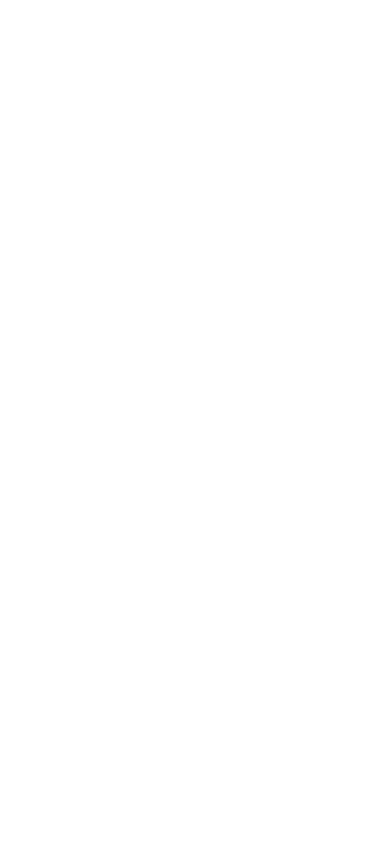
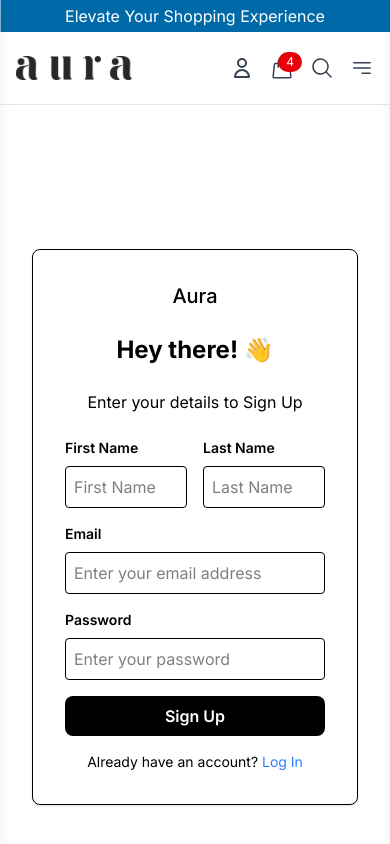
Before and after one commit to kshitijMandave/E_Com, a React (Vite) app in the folder frontend/: page /register in a window 390 px wide. Before the commit this address had no page. Shown: the top 844 px of the page. Built offline with nearby package versions, Linux system fonts and the light colour scheme.

Commit message:
added responsive Login and Register components with fixed layout and image section

```diff
--- a/frontend/src/App.jsx
+++ b/frontend/src/App.jsx
@@ -3,6 +3,8 @@
 import UsreLayout from "./Components/Layout/UsreLayout";
 import Home from "./Pages/Home";
 import { Toaster } from "sonner";
+import Login from "./Pages/Login";
+import Register from "./Pages/Register";
 
 function App() {
   return (
@@ -10,7 +12,9 @@
       <Toaster position="top-right" />
       <Routes>
         <Route path="/" element={<UsreLayout />}>
-          <Route index element={<Home />}></Route>
+          <Route index element={<Home />} />
+          <Route path="login" element={<Login />} />
+          <Route path="register" element={<Register />} />
         </Route>
         <Route>{/*Admin Layout */}</Route>
       </Routes>
--- /dev/null
+++ b/frontend/src/Pages/Login.jsx
@@ -0,0 +1,74 @@
+import { useState } from "react";
+import { Link } from "react-router-dom";
+import loginImg from "./login-image.jpg";
+
+function Login() {
+  const [email, setEmail] = useState("");
+  const [password, setPassword] = useState("");
+
+  return (
+    <div className="flex h-screen">
+      {/* Left side - Form */}
+      <div className="w-full md:w-1/2 flex flex-col justify-center items-center p-8 md:p-12">
+        <form className="w-full max-w-md bg-white p-8 rounded-lg border shadow-sm">
+          <div className="flex justify-center mb-6">
+            <h2 className="text-xl font-medium">Aura</h2>
+          </div>
+          <h2 className="text-2xl font-bold text-center mb-6">Hey there! 👋</h2>
+          <p className="text-center mb-6">
+            Enter your username and password to Login
+          </p>
+
+          <div className="mb-4">
+            <label className="block text-sm font-semibold mb-2">Email</label>
+            <input
+              type="email"
+              value={email}
+              onChange={(e) => setEmail(e.target.value)}
+              className="w-full p-2 border rounded"
+              placeholder="Enter your email address"
+            />
+          </div>
+
+          <div className="mb-4">
+            <label className="block text-sm font-semibold mb-2">Password</label>
+            <input
+              type="password"
+              value={password}
+              onChange={(e) => setPassword(e.target.value)}
+              className="w-full p-2 border rounded"
+              placeholder="Enter your password"
+            />
+          </div>
+
+          <button
+            type="submit"
+            className="w-full bg-black text-white p-2 rounded-lg font-semibold hover:bg-gray-800"
+          >
+            Sign In
+          </button>
+
+          <p className="mt-4 text-center text-sm">
+            Don't have an account?{" "}
+            <Link to="/register" className="text-blue-500 hover:underline">
+              Register
+            </Link>
+          </p>
+        </form>
+      </div>
+
+      {/* Right side - Image */}
+      <div className="hidden md:block w-1/2 bg-gray-800 h-full">
+        <div className="h-full flex flex-col justify-center items-center">
+          <img
+            src={loginImg}
+            alt="Login to Account"
+            className="w-full h-full object-cover"
+          />
+        </div>
+      </div>
+    </div>
+  );
+}
+
+export default Login;
--- /dev/null
+++ b/frontend/src/Pages/Register.jsx
@@ -0,0 +1,106 @@
+import { useState } from "react";
+import { Link } from "react-router-dom";
+import RegImg from "./register-img.jpg";
+
+function Register() {
+  const [firstName, setFirstName] = useState("");
+  const [lastName, setLastName] = useState("");
+  const [email, setEmail] = useState("");
+  const [password, setPassword] = useState("");
+
+  return (
+    <div className="flex h-screen">
+      {/* Left side - Form */}
+      <div className="w-full md:w-1/2 flex flex-col justify-center items-center p-8 md:p-12">
+        <form className="w-full max-w-md bg-white p-8 rounded-lg border shadow-sm">
+          <div className="flex justify-center mb-6">
+            <h2 className="text-xl font-medium">Aura</h2>
+          </div>
+          <h2 className="text-2xl font-bold text-center mb-6">Hey there! 👋</h2>
+          <p className="text-center mb-6">Enter your details to Sign Up</p>
+
+          <div className="mb-4">
+            <div className="flex gap-4">
+              {/* First Name */}
+              <div className="w-1/2">
+                <label className="block text-sm font-semibold mb-2">
+                  First Name
+                </label>
+                <input
+                  type="text"
+                  value={firstName}
+                  onChange={(e) => setFirstName(e.target.value)}
+                  className="w-full p-2 border rounded"
+                  placeholder="First Name"
+                />
+              </div>
+
+              {/* Last Name */}
+              <div className="w-1/2">
+                <label className="block text-sm font-semibold mb-2">
+                  Last Name
+                </label>
+                <input
+                  type="text"
+                  value={lastName}
+                  onChange={(e) => setLastName(e.target.value)}
+                  className="w-full p-2 border rounded"
+                  placeholder="Last Name"
+                />
+              </div>
+            </div>
+          </div>
+
+          <div className="mb-4">
+            <label className="block text-sm font-semibold mb-2">Email</label>
+            <input
+              type="email"
+              value={email}
+              onChange={(e) => setEmail(e.target.value)}
+              className="w-full p-2 border rounded"
+              placeholder="Enter your email address"
+            />
+          </div>
+
+          <div className="mb-4">
+            <label className="block text-sm font-semibold mb-2">Password</label>
+            <input
+              type="password"
+              value={password}
+              onChange={(e) => setPassword(e.target.value)}
+              className="w-full p-2 border rounded"
+              placeholder="Enter your password"
+            />
+          </div>
+
+          <button
+            type="submit"
+            className="w-full bg-black text-white p-2 rounded-lg font-semibold hover:bg-gray-800"
+          >
+            Sign Up
+          </button>
+
+          <p className="mt-4 text-center text-sm">
+            Already have an account?{" "}
+            <Link to="/login" className="text-blue-500 hover:underline">
+              Log In
+            </Link>
+          </p>
+        </form>
+      </div>
+
+      {/* Right side - Image */}
+      <div className="hidden md:block w-1/2 bg-gray-800 h-full">
+        <div className="h-full flex flex-col justify-center items-center">
+          <img
+            src={RegImg}
+            alt="Register Image"
+            className="w-full h-full object-cover"
+          />
+        </div>
+      </div>
+    </div>
+  );
+}
+
+export default Register;
```
Also changed, not shown: frontend/src/Pages/login-image.jpg (added), 1 other file (tests, documents, lock files or other folders).
